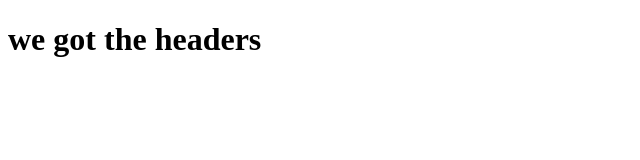
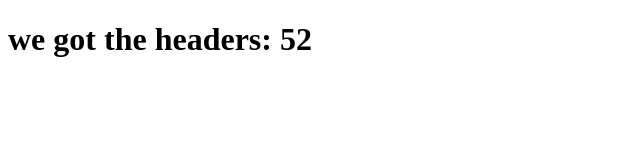
Before and after one commit to alan-ws/ab-testing, a Next.js app: page /header/cache-control in a window 1280 px wide. Shown: the top 160 px of the page, without its empty margins (0-640 px from the left). Built offline with nearby package versions, Linux system fonts and the light colour scheme.

Commit message:
test cache headers

```diff
--- a/pages/header/cache-control.tsx
+++ b/pages/header/cache-control.tsx
@@ -1,3 +1,10 @@
-export default function Home() {
-  return <h1>we got the headers</h1>;
+export async function getServerSideProps() {
+  return {
+    props: {
+      data: 52,
+    }, // will be passed to the page component as props
+  };
 }
+export default function Home({ data }: any) {
+  return <h1>we got the headers: {data}</h1>;
+}
```
